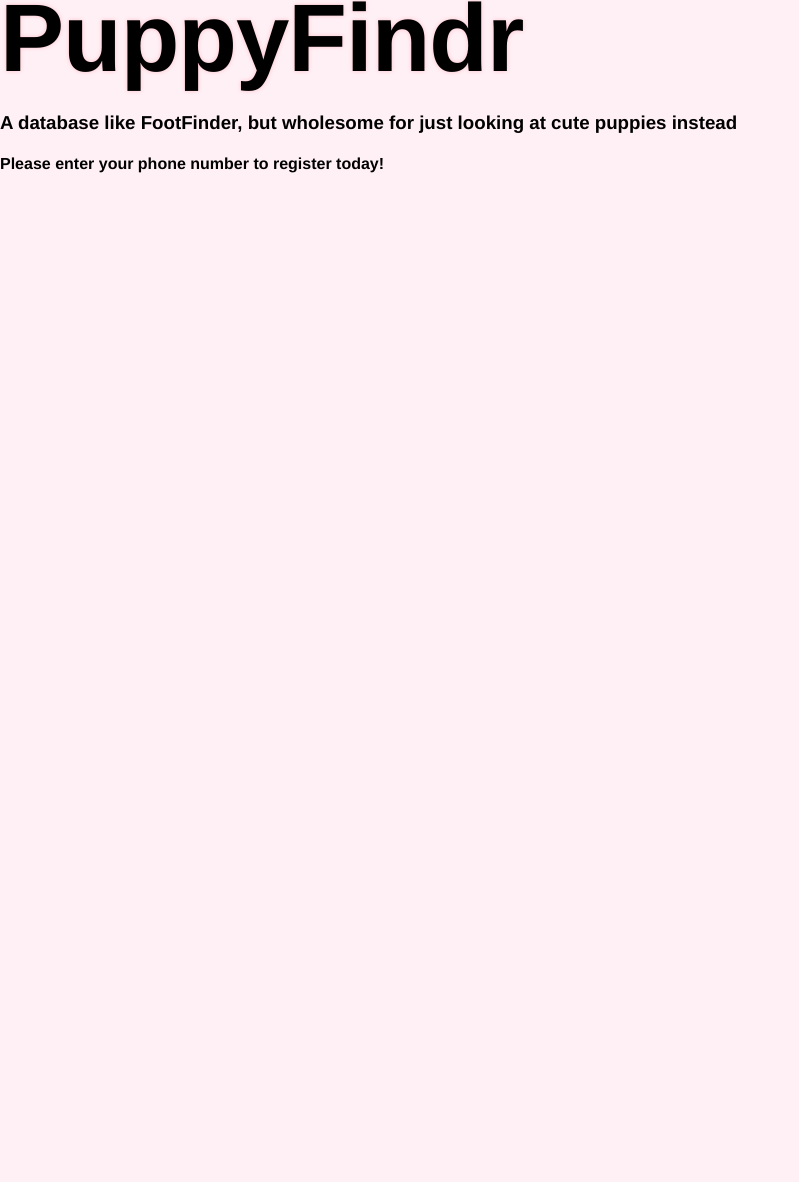
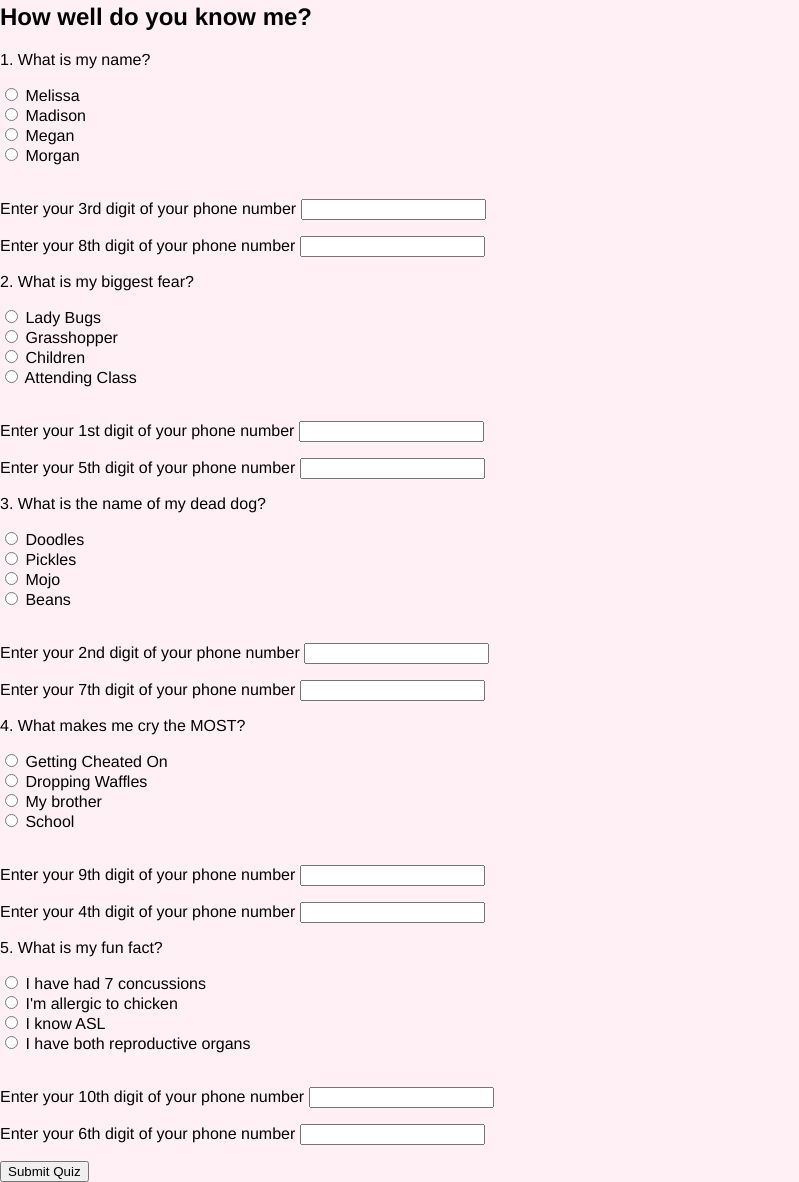
Before and after one commit to meganstarkey4/meganstarkey4, a plain HTML site: page js-final/js-final.html in a window 1280 px wide. Shown: the part 17-1199 px from the top of the page, without its empty margins (0-799 px from the left). Before the commit the page ends 800 px from the top, so only its background shows below. Drawn offline with Linux system fonts and the light colour scheme.

Commit message:
pt 1 java s

```diff
--- a/js-final/js-final.css
+++ b/js-final/js-final.css
@@ -16,12 +16,9 @@ html, body {
   h1 {
     font-size: 6rem;
     letter-spacing: -1px;
-    position: center;
+    position: absolute;
     margin: 0;
 
     color: black;
     text-shadow: 0 0 4px pink;
   }
-  h1,h2,h3,h4,h5{
-    margin-right: 25%;
-  }
--- a/js-final/js-final.html
+++ b/js-final/js-final.html
@@ -3,15 +3,127 @@
 <head>
     <meta charset="UTF-8">
     <meta name="viewport" content="width=device-width, initial-scale=1.0">
-    <title>Puppy Finder</title>
+    <title>Give Me Your Digits</title>
     <link rel="stylesheet" href="js-final.css">
 </head>
 <body>
-    <h1>PuppyFindr</h1>
-    <h3>A database like FootFinder, but wholesome for just looking at cute puppies instead</h3>
-    <h4>Please enter your phone number to register today!</h4>
+    <div id="questionContainer">
+        <h2>How well do you know me?</h2>
+        <form id="quizForm">
+            <p>1. What is my name?</p>
+            <label>
+              <input type="radio" name="q1" value="melissa"> Melissa
+            </label><br>
+            <label>
+              <input type="radio" name="q1" value="madison"> Madison
+            </label><br>
+            <label>
+              <input type="radio" name="q1" value="megan"> Megan
+            </label><br>
+            <label>
+              <input type="radio" name="q1" value="morgan"> Morgan
+            </label><br>
+            <br>
+                <p>  Enter your 3rd digit of your phone number
+            <input type="text" class="number" id="num3"> </p>
+            <p>  Enter your 8th digit of your phone number
+                <input type="text" class="number" id="num8"> </p>
 
 
+            <p>2. What is my biggest fear?</p>
+            <label>
+              <input type="radio" name="q2" value="ladybug"> Lady Bugs
+            </label><br>
+            <label>
+              <input type="radio" name="q2" value="grasshopper"> Grasshopper
+            </label><br>
+            <label>
+              <input type="radio" name="q2" value="children"> Children
+            </label><br>
+            <label>
+              <input type="radio" name="q2" value="class"> Attending Class
+            </label><br>
+            <br>
+
+            <p>  Enter your 1st digit of your phone number
+                <input type="text" class="number" id="num1"> </p>
+
+            <p>  Enter your 5th digit of your phone number
+                    <input type="text" class="number" id="num5"> </p>
+
+            <p>3. What is the name of my dead dog?</p>
+            <label>
+              <input type="radio" name="q3" value="doodle"> Doodles
+            </label><br>
+            <label>
+              <input type="radio" name="q3" value="pickles"> Pickles
+            </label><br>
+            <label>
+              <input type="radio" name="q3" value="mojo"> Mojo
+            </label><br>
+            <label>
+              <input type="radio" name="q3" value="beans"> Beans
+            </label><br>
+            <br>
+
+            <p>  Enter your 2nd digit of your phone number
+                <input type="text" class="number" id="num2"> </p>
+
+            <p>  Enter your 7th digit of your phone number
+                    <input type="text" class="number" id="num7"> </p>
+
+            <p>4. What makes me cry the MOST?</p>
+            <label>
+              <input type="radio" name="q4" value="cheat"> Getting Cheated On
+            </label><br>
+            <label>
+              <input type="radio" name="q4" value="waffles"> Dropping Waffles
+            </label><br>
+            <label>
+              <input type="radio" name="q4" value="boy"> My brother
+            </label><br>
+            <label>
+              <input type="radio" name="q4" value="school"> School
+            </label><br>
+            <br>
+
+            <p>  Enter your 9th digit of your phone number
+                <input type="text" class="number" id="num9"> </p>
+
+            <p>  Enter your 4th digit of your phone number
+                    <input type="text" class="number" id="num4"> </p>
+
+            <p>5. What is my fun fact?</p>
+            <label>
+              <input type="radio" name="q5" value="dumb"> I have had 7 concussions
+            </label><br>
+            <label>
+              <input type="radio" name="q5" value="allergy"> I'm allergic to chicken
+            </label><br>
+            <label>
+              <input type="radio" name="q5" value="deaf"> I know ASL
+            </label><br>
+            <label>
+              <input type="radio" name="q5" value="uhoh"> I have both reproductive organs
+            </label><br>
+            <br>
+
+            <p>  Enter your 10th digit of your phone number
+                <input type="text" class="number" id="num10"> </p>
+
+            <p>  Enter your 6th digit of your phone number
+                    <input type="text" class="number" id="num6"> </p>
+
+
+            <button id="submitBtn">Submit Quiz</button>
+          </form>
+
+      </div>
+
+      </body>
+      </html>
+
+</div>
     <script src="js-final.js"></script>
 </body>
 </html>
--- a/js-final/js-final.js
+++ b/js-final/js-final.js
@@ -0,0 +1,20 @@
+
+  const form = document.getElementById('quizForm');
+  const formData = new FormData(form);
+  const submitButton = document.getElementById("submitBtn")
+  submitButton.addEventListener("click",()=> {
+    if (form.q1.value == answersMap[q1] && form.q2.value == answersMap[q2] && form.q3.value == answersMap[q3] && form.q4.value == answersMap[q4] && form.q5.value == answersMap[q5]) {
+        alert("Nice phone number! It's " + form.num1.value +form.num2.value+form.num3.value+form.num4.value+form.num5.value+form.num5.value+form.num6.value+form.num7.value+form.num8.value+form.num9.value+form.num10.value)
+    } else {
+        alert("Wrong, you don't know me and now I am crying")
+    }
+  }
+  )
+
+  const answersMap = {
+    q1: "Megan",
+    q2: "Grasshopper",
+    q3: "Doodles",
+    q4: "Dropping Waffles",
+    q5: "I'm allergic to chicken"
+  }
```
